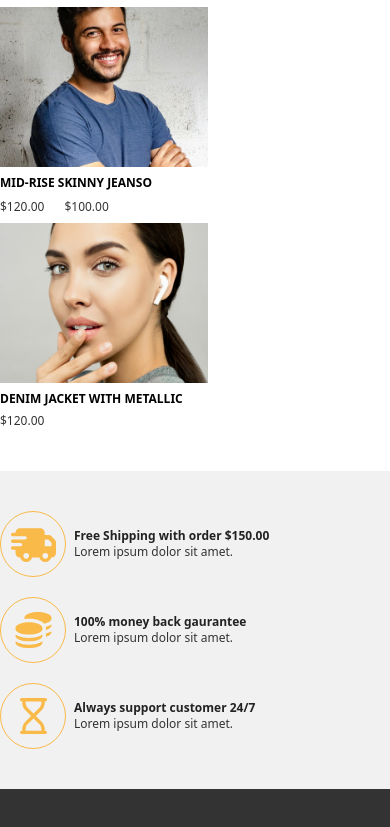
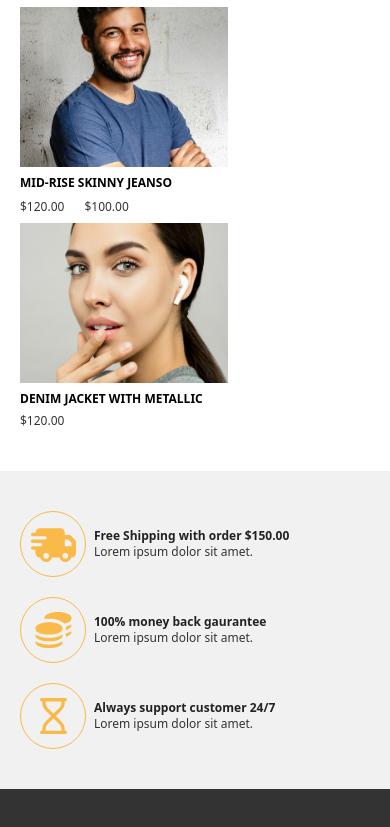
Before and after one commit to StackMena/ecommerce, a website: page index.html in a window 390 px wide. Shown: the part 1749-2576 px from the top of the page. Drawn offline with Linux system fonts and the light colour scheme.

Commit message:
fix some changes

```diff
--- a/index.html
+++ b/index.html
@@ -25,7 +25,7 @@
                 </div>
             </div>
         </div>
-        <div class="frame">
+        <div class="frame mobile-padding">
             <div class="pt-7 nav-flex">
                 <h4 class="text-primary text-base font-bold">FEATURED PRODUCTS</h4>
             </div>
@@ -93,7 +93,7 @@
         </div>
         <div class="pt-10">
             <div class="bg-light-color py-10">
-                <div class="frame">
+                <div class="frame mobile-padding">
                     <div class="flex md:flex-row md:items-center md:justify-center md:space-x-10 flex-col md:space-y-0 space-y-5">
                         <div  class="flex flex-row items-center justify-start space-x-2">
                             <div class="border border-yellow h-10 w-10 rounded-full p-8 flex items-center justify-center">
--- a/src/css/input.css
+++ b/src/css/input.css
@@ -44,6 +44,9 @@
     }
     .mobile-padding {
         @apply px-5;
+    }
+    .mobile-padding-mp {
+        @apply px-0;
     }
     .theme-rounded {
         @apply rounded-md;
```
Also changed, not shown: src/css/output.css.
